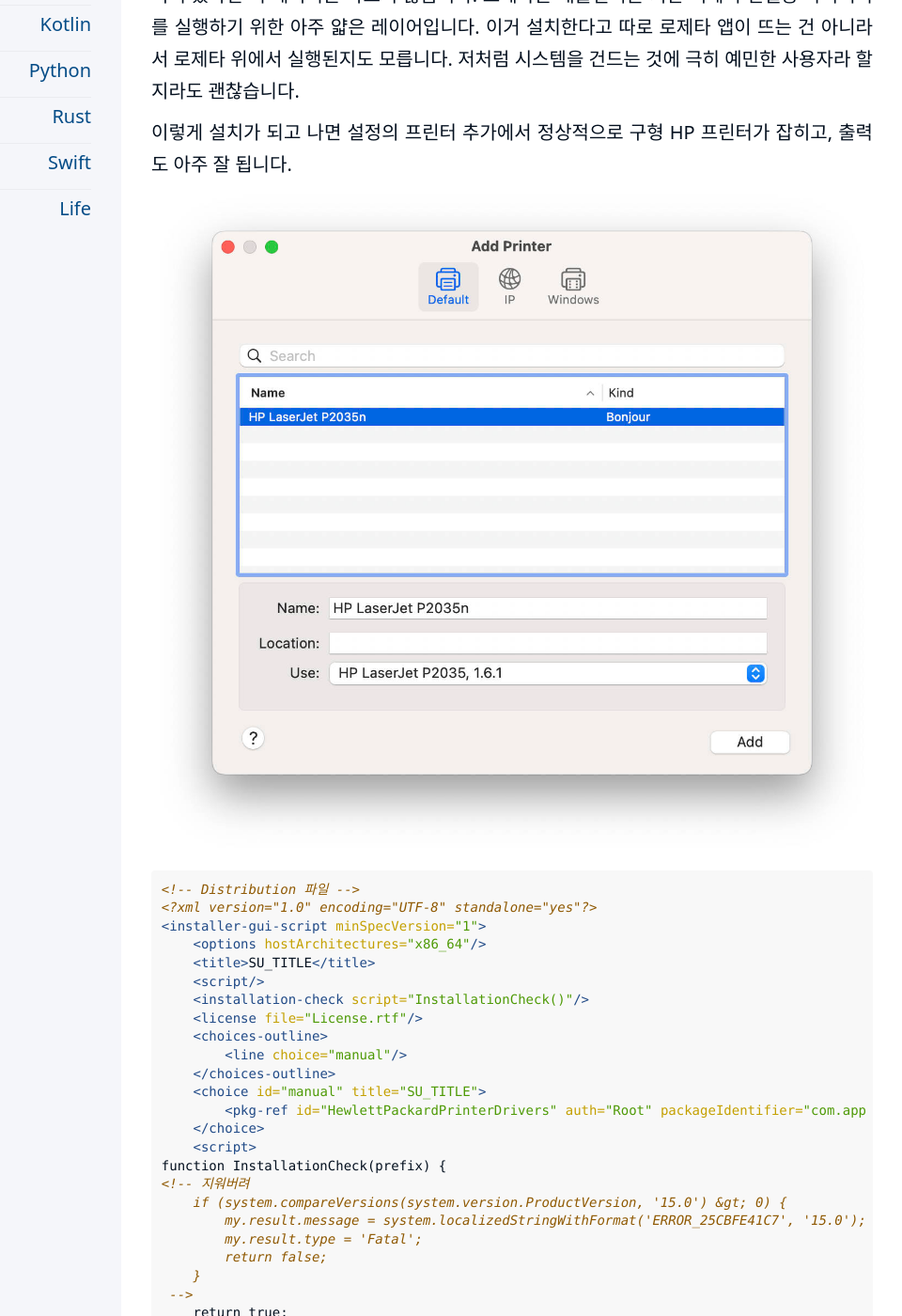
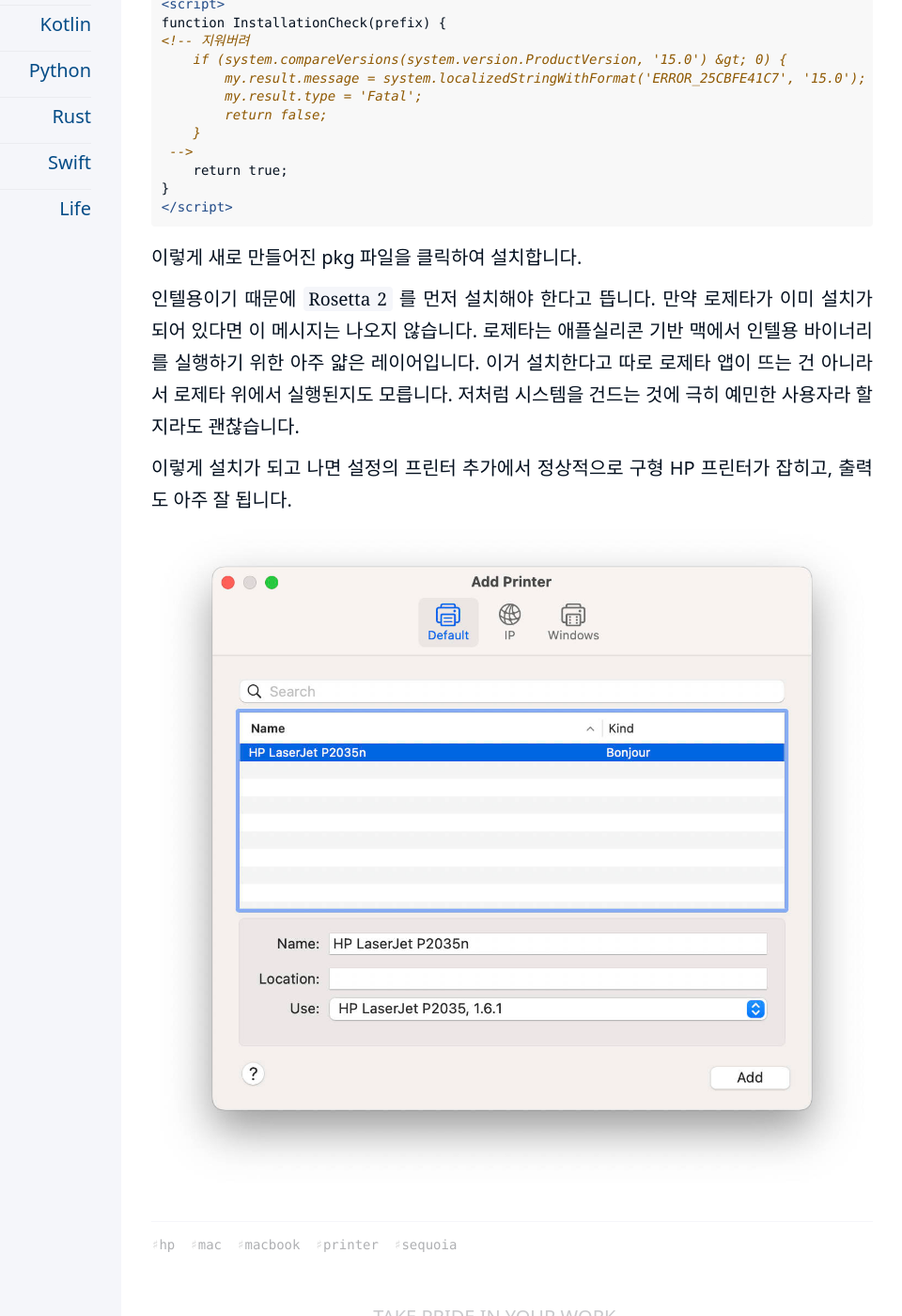
Before and after one commit to kiroshin/kiroshin.github.io, a Jekyll site: the page built from _posts/2025-04-11-hp-printer-mac-sequoia.md, in a window 1280 px wide and 1400 px high, scrolled down 3108 px. Shown: the whole window at 94% size, without its empty margins (191-1151 px from the left). Built offline with Jekyll 4.4.1, drawn with Linux system fonts in a browser that asks for light colours; some of the changed text lies outside the part shown.

Commit message:
Update 2025-04-11-hp-printer-mac-sequoia.md

````diff
--- a/_posts/2025-04-11-hp-printer-mac-sequoia.md
+++ b/_posts/2025-04-11-hp-printer-mac-sequoia.md
@@ -95,30 +95,10 @@
 k@MBP Downloads % rm -R ~/Downloads/hp-expand
 ```
 
-새로 만들어진 pkg 파일을 클릭하여 설치합니다.
-
-인텔용이기 때문에 `Rosetta 2` 를 먼저 설치해야 한다고 뜹니다. 만약 로제타가 이미 설치가 되어 있다면 이 메시지는 나오지 않습니다. 로제타는 애플실리콘 기반 맥에서 인텔용 바이너리를 실행하기 위한 아주 얇은 레이어입니다. 이거 설치한다고 따로 로제타 앱이 뜨는 건 아니라서 로제타 위에서 실행된지도 모릅니다. 저처럼 시스템을 건드는 것에 극히 예민한 사용자라 할지라도 괜찮습니다.
-
-이렇게 설치가 되고 나면 설정의 프린터 추가에서 정상적으로 구형 HP 프린터가 잡히고, 출력도 아주 잘 됩니다.
-
-![installed](/assets/hp_printer_installed.jpg)
+위 과정은 Keka 로 풀어서 Distribution 파일을 직접 수정해도 괜찮습니다. 이럴 때는 텍스트 대치를 안하고 그냥 지워버려도 됩니다.
 
 ```xml
-<!-- Distribution 파일 -->
-<?xml version="1.0" encoding="UTF-8" standalone="yes"?>
-<installer-gui-script minSpecVersion="1">
-    <options hostArchitectures="x86_64"/>
-    <title>SU_TITLE</title>
-    <script/>
-    <installation-check script="InstallationCheck()"/>
-    <license file="License.rtf"/>
-    <choices-outline>
-        <line choice="manual"/>
-    </choices-outline>
-    <choice id="manual" title="SU_TITLE">
-        <pkg-ref id="HewlettPackardPrinterDrivers" auth="Root" packageIdentifier="com.apple.pkg.HewlettPackardPrinterDrivers">#HewlettPackardPrinterDrivers.pkg</pkg-ref>
-    </choice>
-    <script>
+<script>
 function InstallationCheck(prefix) {
 <!-- 지워버려
     if (system.compareVersions(system.version.ProductVersion, '15.0') &gt; 0) {
@@ -130,6 +110,12 @@
     return true;
 }
 </script>
-    <pkg-ref id="HewlettPackardPrinterDrivers" installKBytes="933742" version="10.6.0.1.1.1635454841"/>
-</installer-gui-script>
 ```
+
+이렇게 새로 만들어진 pkg 파일을 클릭하여 설치합니다.
+
+인텔용이기 때문에 `Rosetta 2` 를 먼저 설치해야 한다고 뜹니다. 만약 로제타가 이미 설치가 되어 있다면 이 메시지는 나오지 않습니다. 로제타는 애플실리콘 기반 맥에서 인텔용 바이너리를 실행하기 위한 아주 얇은 레이어입니다. 이거 설치한다고 따로 로제타 앱이 뜨는 건 아니라서 로제타 위에서 실행된지도 모릅니다. 저처럼 시스템을 건드는 것에 극히 예민한 사용자라 할지라도 괜찮습니다.
+
+이렇게 설치가 되고 나면 설정의 프린터 추가에서 정상적으로 구형 HP 프린터가 잡히고, 출력도 아주 잘 됩니다.
+
+![installed](/assets/hp_printer_installed.jpg)
````
Also changed, not shown: other parts of _posts/2025-04-11-hp-printer-mac-sequoia.md (+1 -1 lines).
